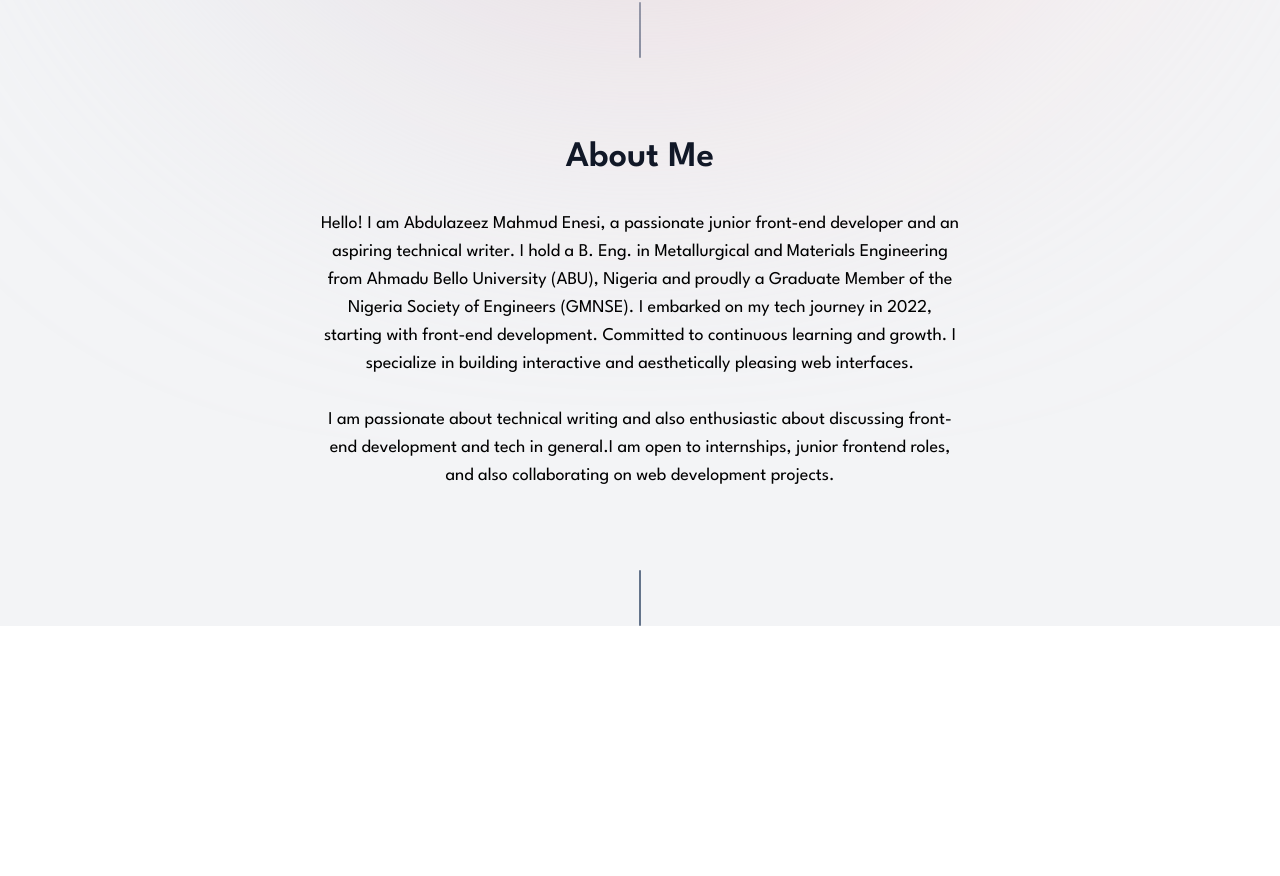
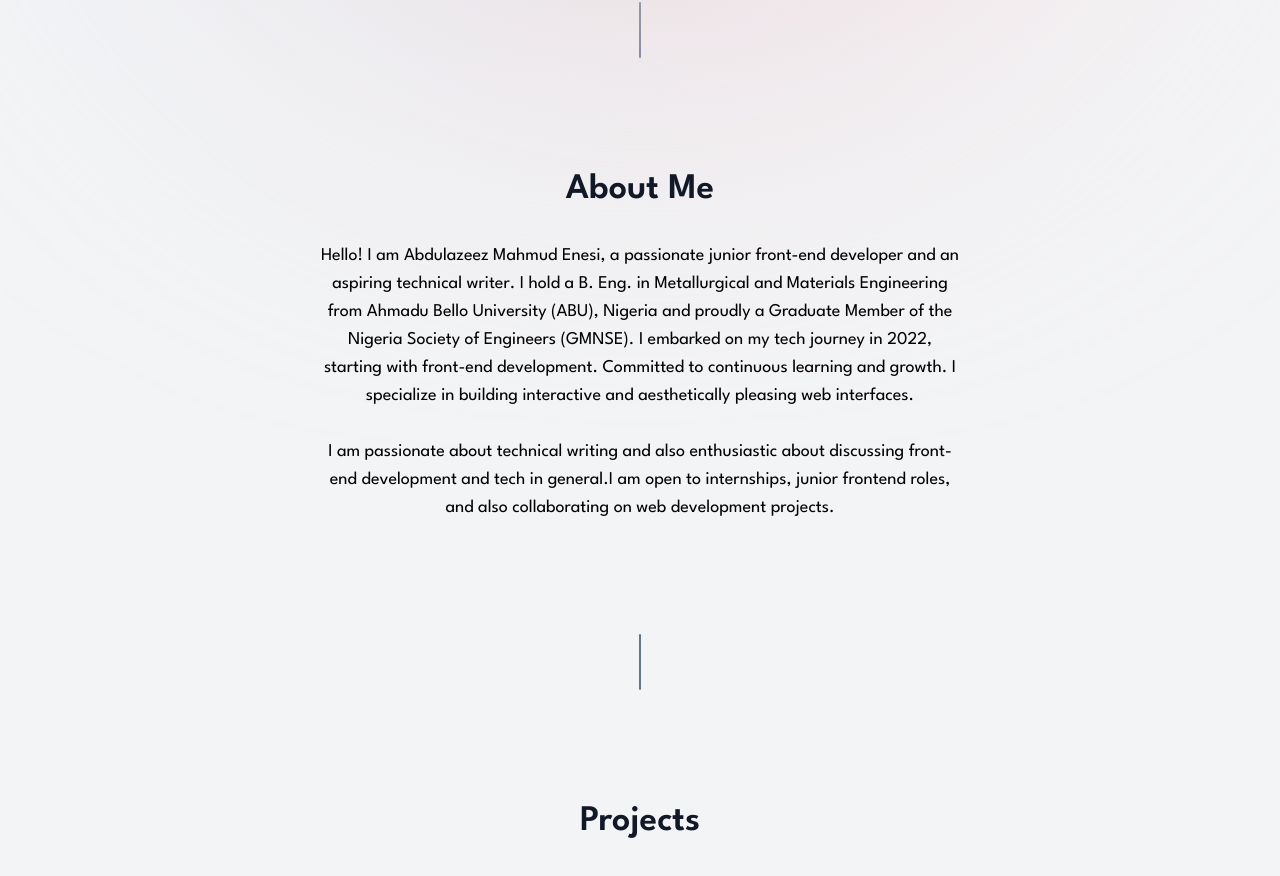
Before and after one commit to Mahmud1087/portfolio_new, a React (Vite) app: page / in a window 1280 px wide. Shown: the part 798-1674 px from the top of the page. Before the commit the page ends 1424 px from the top, so only its background shows below. Built offline with nearby package versions, Linux system fonts and the light colour scheme; a web font is replaced by a local one.

Commit message:
added the about section

```diff
--- a/src/App.tsx
+++ b/src/App.tsx
@@ -1,13 +1,20 @@
-import { AboutMe, Hero, HorizontalLine, Navbar } from './components/main';
+import {
+  AboutMe,
+  Hero,
+  HorizontalLine,
+  Navbar,
+  Projects,
+} from './components/main';
 
 function App() {
   return (
     <div className='bg-gray-100 h-full w-full grid place-items-center'>
       <Navbar />
       <Hero />
-      <HorizontalLine />
+      <HorizontalLine id='about' />
       <AboutMe />
-      <HorizontalLine />
+      <HorizontalLine id='projects' />
+      <Projects />
     </div>
   );
 }
--- a/src/components/AboutMe.tsx
+++ b/src/components/AboutMe.tsx
@@ -3,8 +3,8 @@ import { Title } from '../components/main';
 const AboutMe = () => {
   return (
     <div
-      className='my-20 relative flex flex-col gap-8 w-1/2 m-auto items-center text-center'
-      id='about'
+      className='my-28 relative flex flex-col gap-8 w-1/2 m-auto items-center text-center'
+      //   id='about'
     >
       <Title title='About Me' />
       <p className='text-lg'>
--- a/src/components/HorizontalLine.tsx
+++ b/src/components/HorizontalLine.tsx
@@ -1,4 +1,13 @@
-const HorizontalLine = () => {
-  return <div className='h-14 w-[2px] rounded-full bg-slate-500'></div>;
+type IDType = {
+  id: string;
+};
+
+const HorizontalLine = (sectionID: IDType) => {
+  return (
+    <div
+      className='h-14 w-[2px] rounded-full bg-slate-500'
+      id={sectionID.id}
+    ></div>
+  );
 };
 export default HorizontalLine;
--- /dev/null
+++ b/src/components/Projects.tsx
@@ -0,0 +1,13 @@
+import { Title } from '../components/main';
+
+const Projects = () => {
+  return (
+    <div
+      className='my-28 relative flex flex-col gap-8 w-1/2 m-auto items-center text-center'
+      //   id='projects'
+    >
+      <Title title='Projects' />
+    </div>
+  );
+};
+export default Projects;
--- a/src/components/main.tsx
+++ b/src/components/main.tsx
@@ -5,5 +5,15 @@ import Hero from './Hero';
 import HorizontalLine from './HorizontalLine';
 import AboutMe from './AboutMe';
 import Title from './Title';
+import Projects from './Projects';
 
-export { Navbar, Logo, NavLinks, Hero, HorizontalLine, AboutMe, Title };
+export {
+  Navbar,
+  Logo,
+  NavLinks,
+  Hero,
+  HorizontalLine,
+  AboutMe,
+  Title,
+  Projects,
+};
```
